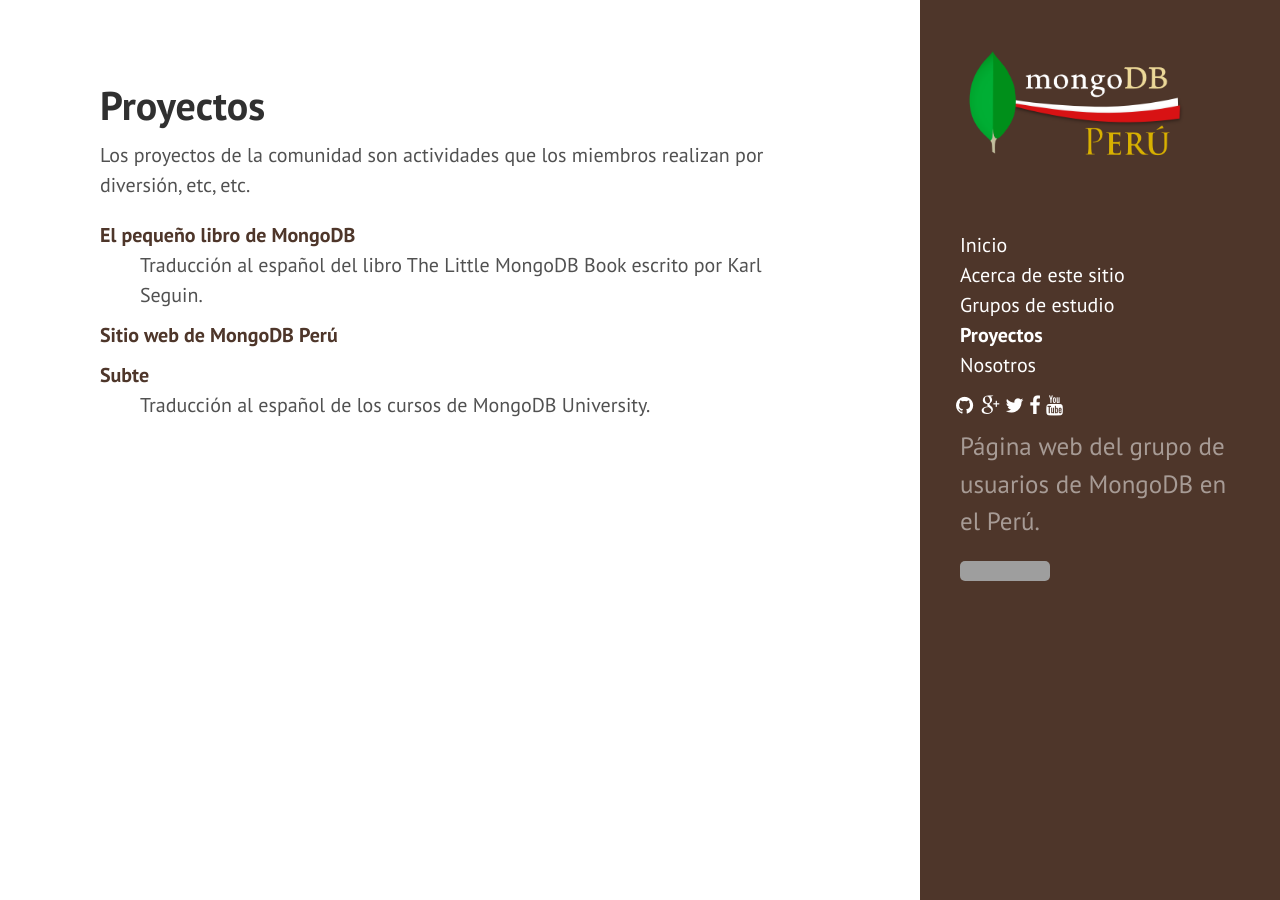
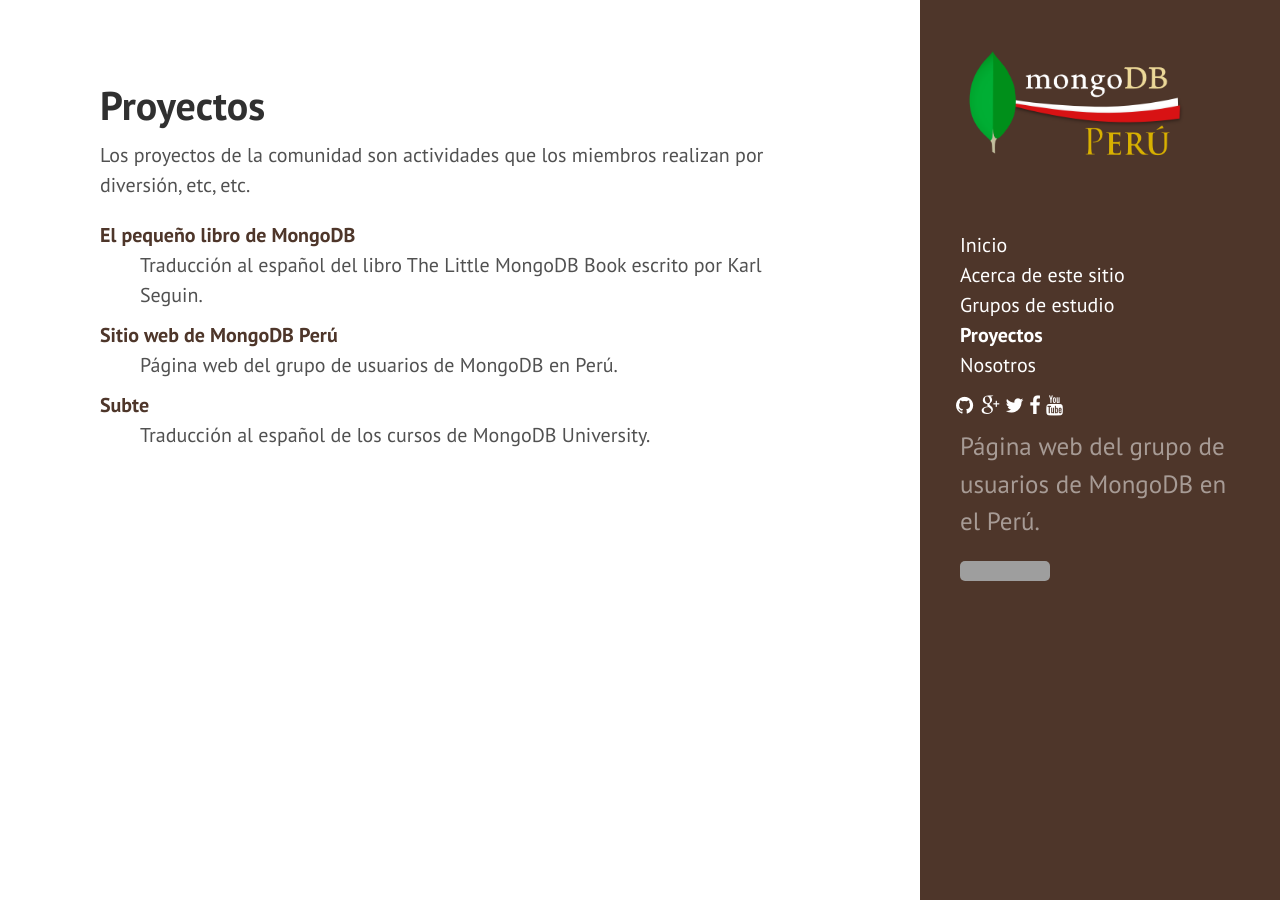
Before and after one commit to mongodbperu/mongodbperu.github.io, a Jekyll site: the page built from proyectos/index.md, in a window 1280 px wide. Built offline with Jekyll 4.4.1, drawn with Linux system fonts in a browser that asks for light colours; Markdown is read by kramdown in place of the engine named in the settings; grey boxes are pictures that could not be loaded.

Commit message:
Added description for sitio-web.md.

```diff
--- a/proyectos/sitio-web.md
+++ b/proyectos/sitio-web.md
@@ -1,4 +1,5 @@
 ---
 layout: project
 title: Sitio web de MongoDB Perú
+description: Página web del grupo de usuarios de MongoDB en Perú.
 ---
```
